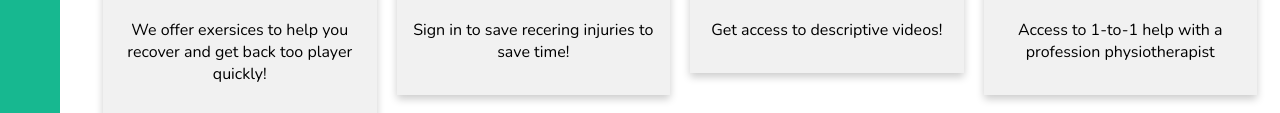
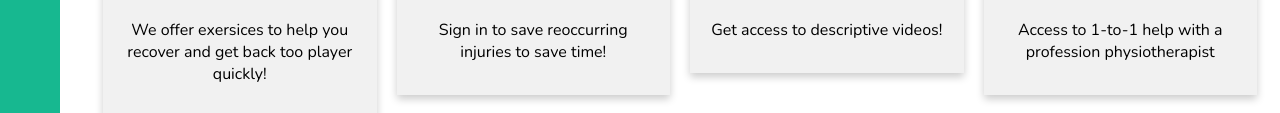
Before and after one commit to AdamRichards3/TackleTightnessV2, a website: page public/index.html in a window 1280 px wide. Shown: the part 507-620 px from the top of the page. Drawn offline with nearby package versions, Linux system fonts and the light colour scheme.

Commit message:
spelling

```diff
--- a/public/index.html
+++ b/public/index.html
@@ -41,7 +41,7 @@
 			<div class="column">
 			  <div class="card">
 				<img src="./img/image2.jpeg" alt="" height="250px" width="400px">
-				<p>Sign in to save recering injuries to save time!</p>
+				<p>Sign in to save reoccurring injuries to save time!</p>
 			  </div>
 			</div>
 
```
